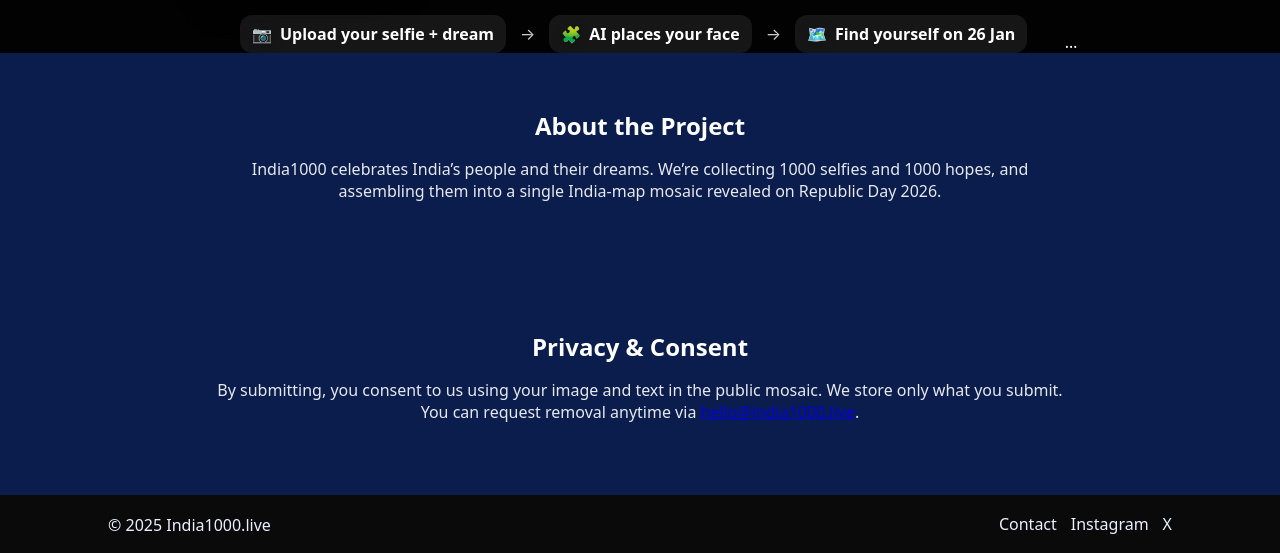
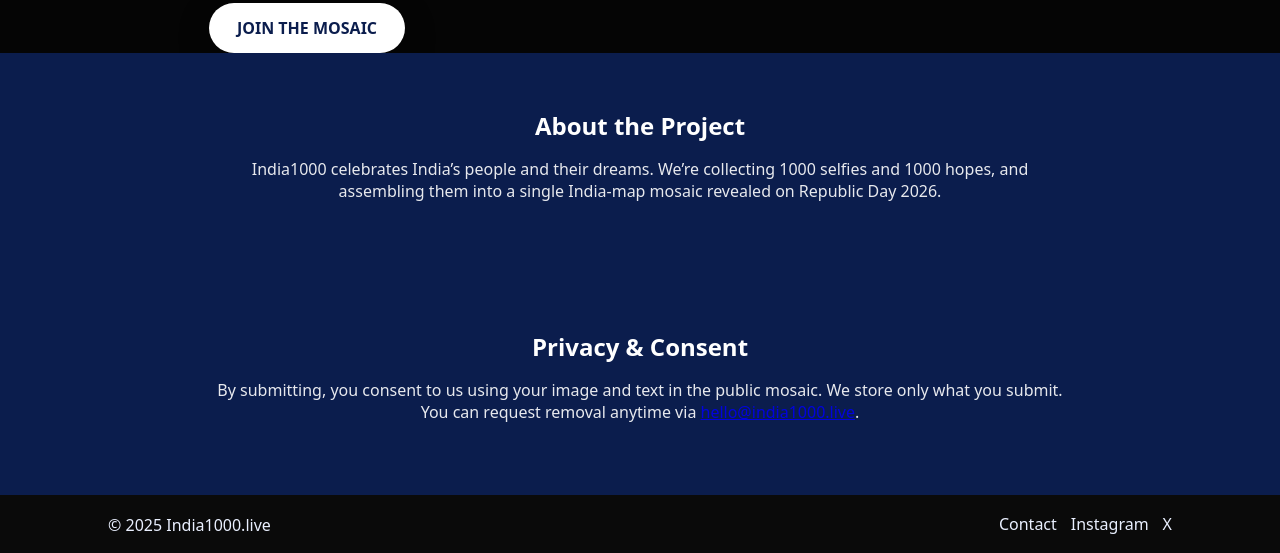
Before and after one commit to hellosept1/india1000, a plain HTML site: page index.html in a window 1280 px wide. Shown: the part 747-1300 px from the top of the page. Drawn offline with Linux system fonts and the light colour scheme.

Commit message:
Update index.html

```diff
--- a/index.html
+++ b/index.html
@@ -20,21 +20,10 @@
       Upload your selfie + your dream for India. Become part of India’s first
       AI-powered mosaic tribute on Republic Day 2026.
     </p>
+    <a class="cta" href="https://forms.gle/YOUR_FORM_LINK" target="_blank">JOIN THE MOSAIC</a>
+  </div>
+</header>
 
-      <!-- TODO: paste your Google Form link in href -->
-      <a class="cta" href="https://forms.gle/YOUR_FORM_ID" target="_blank" rel="noopener">JOIN THE MOSAIC</a>
-
-      <div class="mini-steps">
-        <div class="step"><div class="icon">📷</div><div>Upload your selfie + dream</div></div>
-        <div class="dash">→</div>
-        <div class="step"><div class="icon">🧩</div><div>AI places your face</div></div>
-        <div class="dash">→</div>
-        <div class="step"><div class="icon">🗺️</div><div>Find yourself on 26 Jan</div></div>
-      </div>
-    </div>
-  <div class="hero-overlay"></div>
-  <div class="hero-content">…</div>
-  </header>
 
   <main>
     <section class="about">
```
Lines whose indentation alone changed are shown as unchanged.
